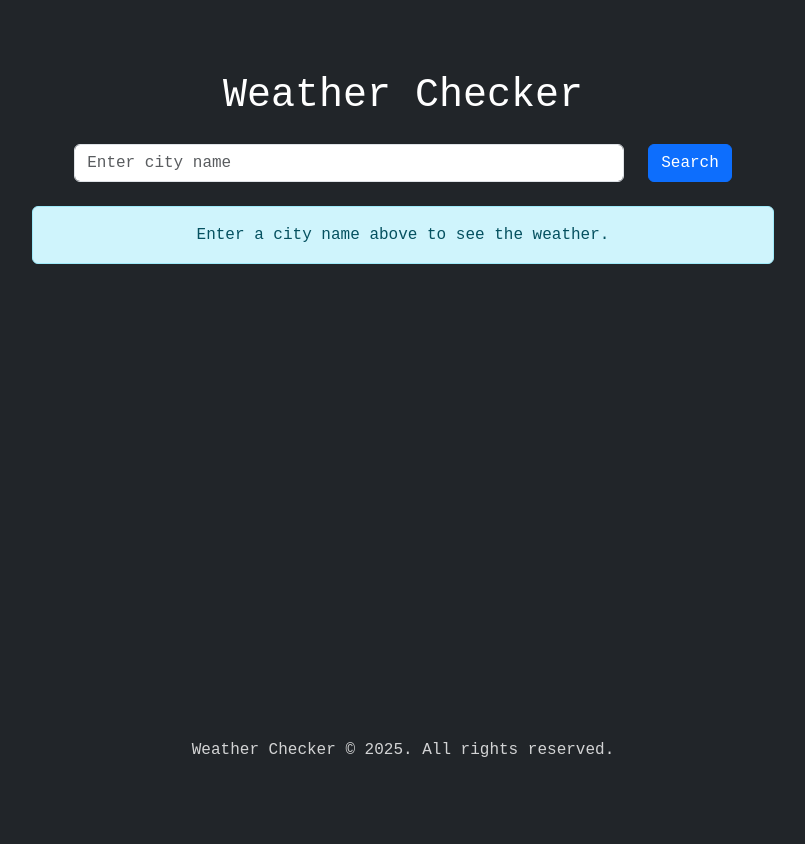
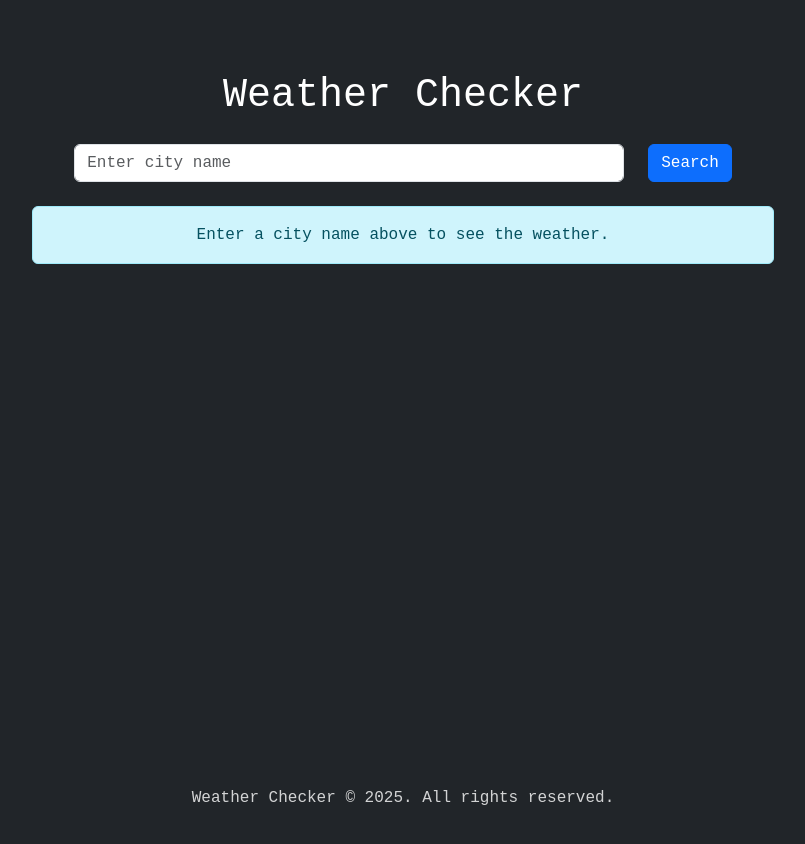
Before and after one commit to dhanyasri612/weather-frontend, a React (Vite) app: page / in a window 1280 px wide. Shown: the top 844 px of the page, without its empty margins (237-1042 px from the left). Before the commit the page ends 804 px from the top, so only its background shows below. Built offline with nearby package versions, Linux system fonts and the light colour scheme.

Commit message:
Update App.jsx

```diff
--- a/src/App.jsx
+++ b/src/App.jsx
@@ -1,4 +1,4 @@
-// src/App.js
+ // src/App.js
 import React, { useState } from "react";
 import axios from "axios";
 import { motion } from "framer-motion";
@@ -479,7 +479,7 @@ const App = () => {
             flexDirection: "column",
           }}
         >
-          <p style={{ margin: 2 }} className="fs-7 fs-sm-4">
+          <p style={{ margin: 2 }} className="fs-7 fs-sm-4 p-5">
             Weather Checker © {new Date().getFullYear()}. All rights reserved.
           </p>
         </footer>
```
